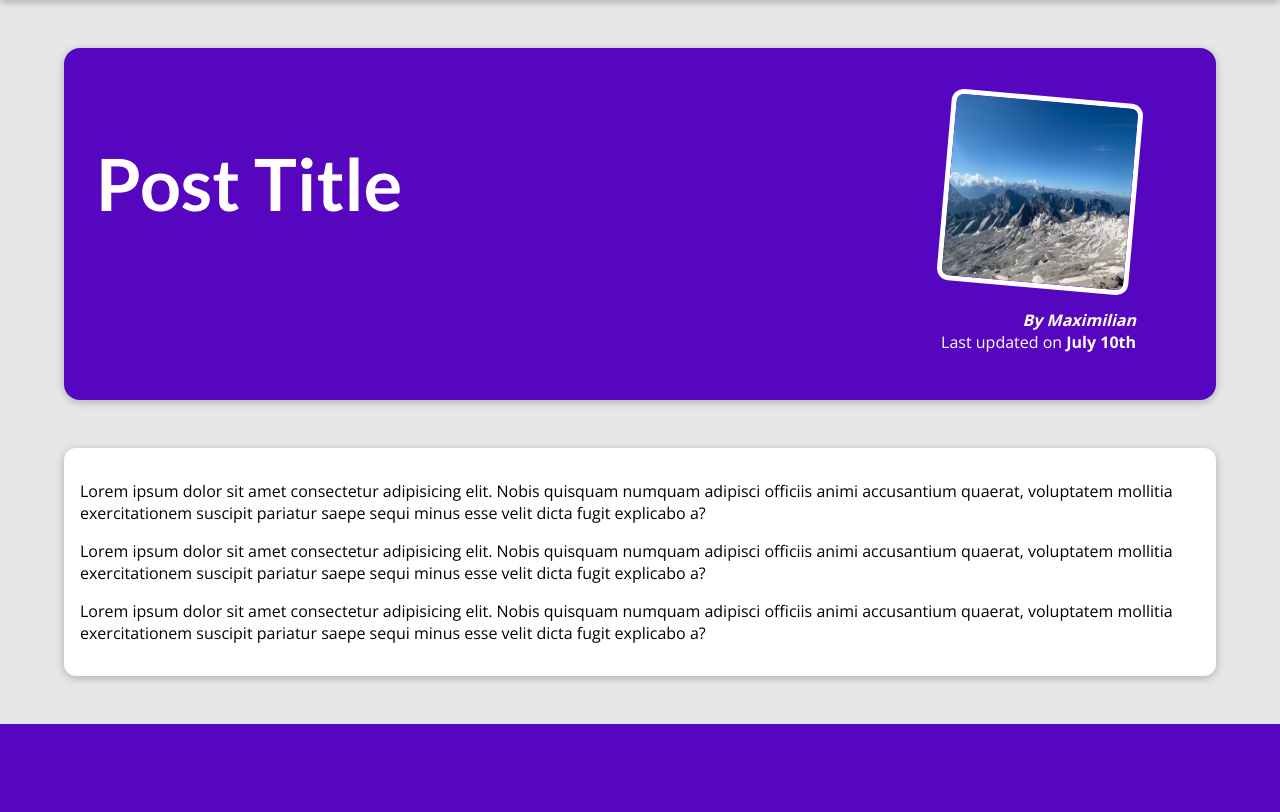
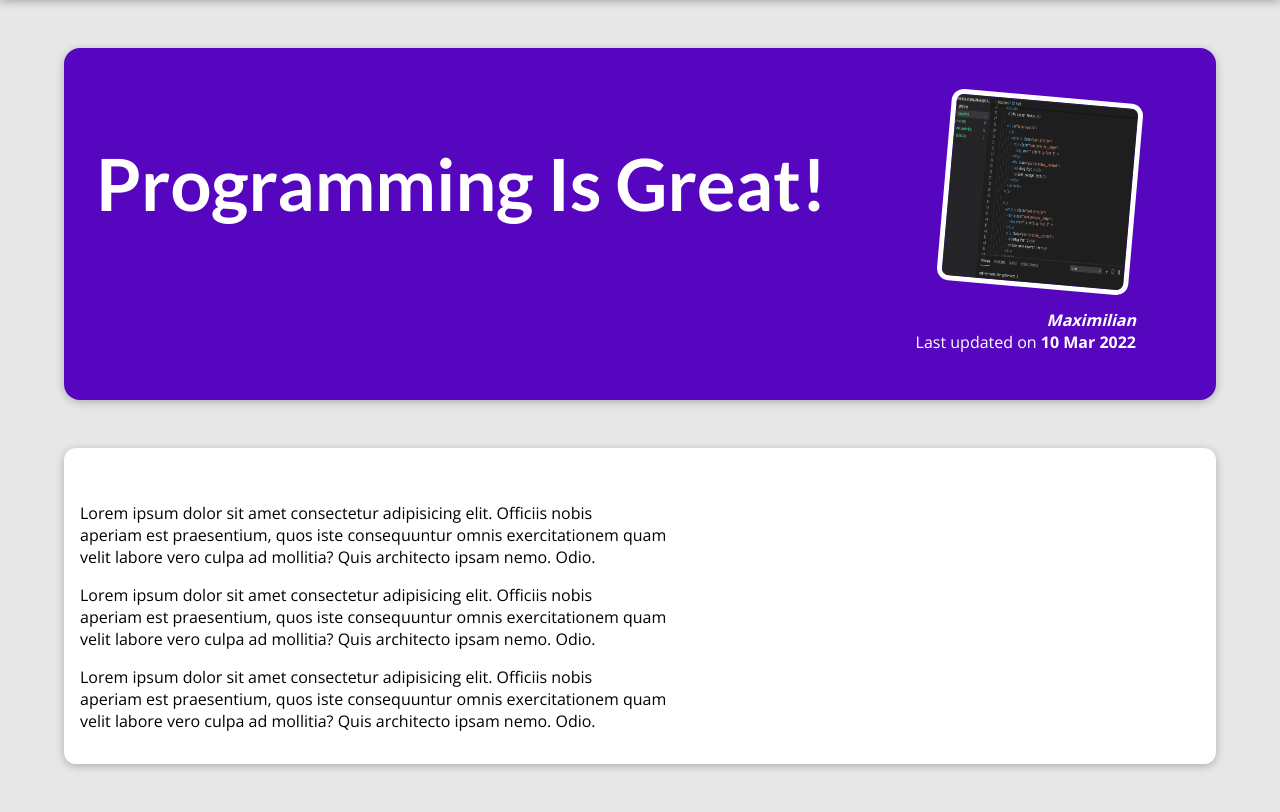
Before and after one commit to tanymanera/Max_capstone, a Django app: page /posts/programming-is-fun in a window 1280 px wide. Shown: the part 80-892 px from the top of the page. Before the commit the page ends 804 px from the top, so only its background shows below. Run offline with Django 3.2, Linux system fonts and the light colour scheme.

Commit message:
Les.65 post-detail.html

```diff
--- a/blog/templates/blog/post-detail.html
+++ b/blog/templates/blog/post-detail.html
@@ -2,7 +2,7 @@
 {% load static %}
 
 {% block title %}
-Post Title
+{{ post.title }}
 {% endblock %}
 
 {% block css_files %}
@@ -12,30 +12,16 @@ Post Title
 {% block content %}
 
 <section id="summary">
-    <h2>Post Title</h2>
+    <h2>{{ post.title }}</h2>
     <article>
-        <img src="{% static "blog/images/mountains.jpg" %}" alt="Post Title">
-        <address>By Maximilian</address>
-        <div>Last updated on <time>July 10th</time></div>
+        <img src="{% static "blog/images/"|add:post.image %}" alt="{{ post.title }}">
+        <address> {{ post.author }} </address>
+        <div>Last updated on <time> {{ post.date|date:"d M Y" }} </time></div>
     </article>
 </section>
 
 <main>
-    <p>
-        Lorem ipsum dolor sit amet consectetur adipisicing elit. Nobis quisquam numquam
-        adipisci officiis animi accusantium quaerat, voluptatem mollitia exercitationem suscipit
-        pariatur saepe sequi minus esse velit dicta fugit explicabo a?
-    </p>
-    <p>
-        Lorem ipsum dolor sit amet consectetur adipisicing elit. Nobis quisquam numquam
-        adipisci officiis animi accusantium quaerat, voluptatem mollitia exercitationem suscipit
-        pariatur saepe sequi minus esse velit dicta fugit explicabo a?
-    </p>
-    <p>
-        Lorem ipsum dolor sit amet consectetur adipisicing elit. Nobis quisquam numquam
-        adipisci officiis animi accusantium quaerat, voluptatem mollitia exercitationem suscipit
-        pariatur saepe sequi minus esse velit dicta fugit explicabo a?
-    </p>
+    {{ post.content|linebreaks }}
 </main>
 
 {% endblock %}
--- a/blog/views.py
+++ b/blog/views.py
@@ -86,7 +86,12 @@ def index(request):
 
 
 def posts(request):
-    return render(request, "blog/all-posts.html")
+    return render(request, "blog/all-posts.html", {
+        "all_posts": all_posts,
+    })
 
 def post_detail(request, slug):
-    return render(request, "blog/post-detail.html")
+    identify_post = next(post for post in all_posts if post['slug'] == slug)
+    return render(request, "blog/post-detail.html", {
+        "post": identify_post,
+    })
```
Also changed, not shown: blog/templates/blog/all-posts.html (+3 -6 lines).
